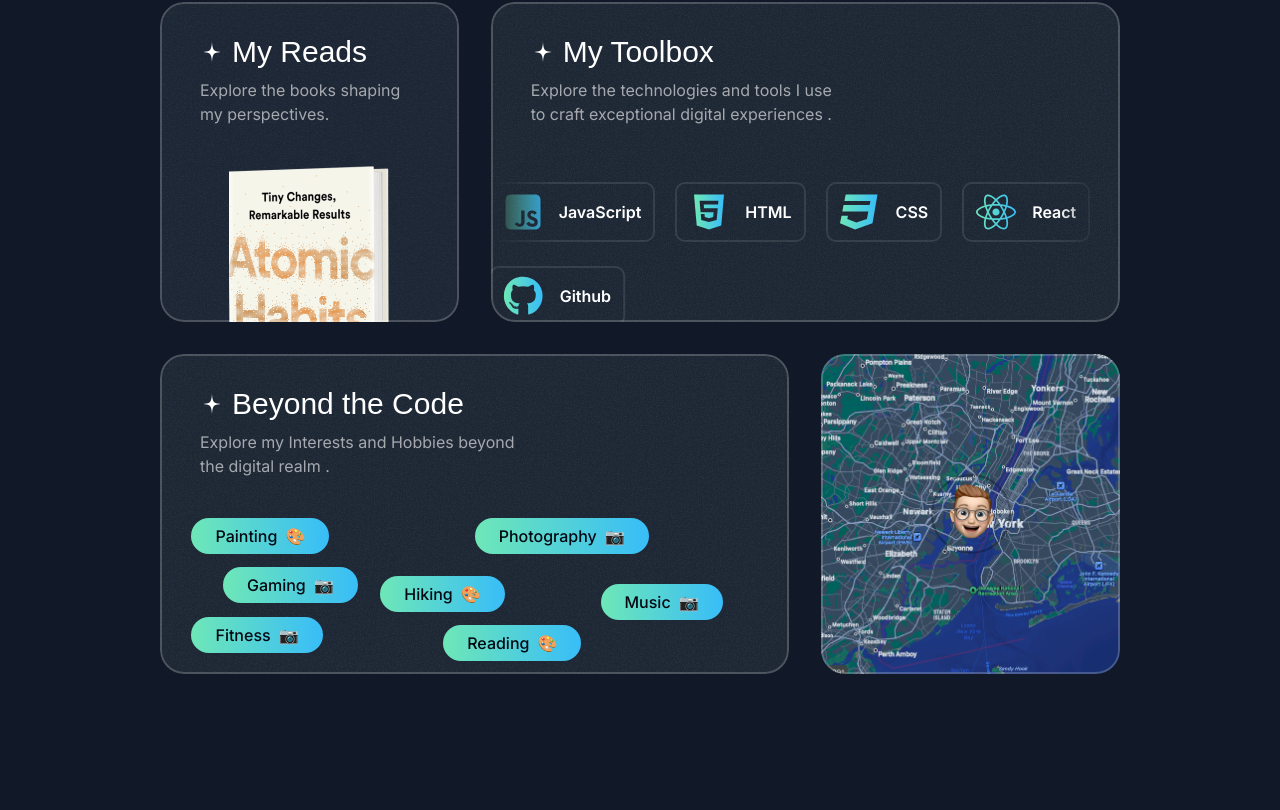
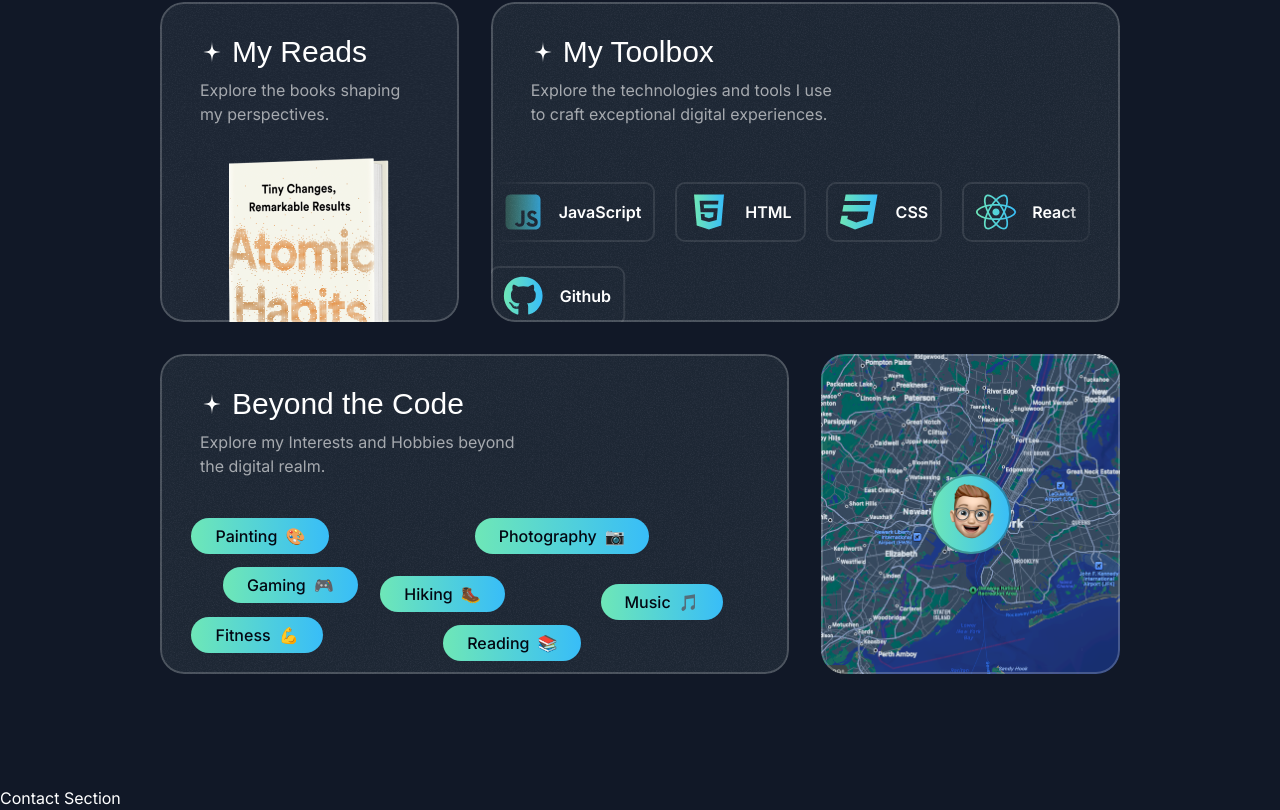
Before and after one commit to Prasant-Pradeep/portfolio_prasant, a Next.js app: page / in a window 1280 px wide. Shown: the part 4290-5100 px from the top of the page. Before the commit the page ends 5076 px from the top, so only its background shows below. Built offline with nearby package versions, Linux system fonts and the light colour scheme; a web font is replaced by a local one.

Commit message:
fix: Fixing semicolon error in about section

```diff
--- a/src/app/page.tsx
+++ b/src/app/page.tsx
@@ -4,6 +4,7 @@
 import { TapeSection } from "@/sections/Tape";
 import { TestimonialsSection } from "@/sections/Testimonials";
 import { AboutSection } from "@/sections/About";
+import { ContactSection } from "@/sections/Contact";
 export default function Home() {
   return (
     <div>
@@ -13,6 +14,7 @@
       <TapeSection />
       <TestimonialsSection />
       <AboutSection />
+      <ContactSection />
     </div>
   );
 }
--- a/src/components/TechIcon.tsx
+++ b/src/components/TechIcon.tsx
@@ -1,6 +1,7 @@
 export const TechIcon = ({component}:{component: React.ElementType}) => {
     const Component = component;
-    return <>
+    return (
+        <>
             <Component className="size-10 fill-[url(#tech-icon-gradient)]" />
             <svg className="size-0 absolute">
                 <linearGradient id="tech-icon-gradient">
@@ -8,5 +9,6 @@
                     <stop offset="100%" stopColor="rgb(56 189 248)" />
                 </linearGradient>
             </svg>
-    </>;
+        </>
+    );
 };
--- a/src/components/ToolboxItems.tsx
+++ b/src/components/ToolboxItems.tsx
@@ -1,4 +1,3 @@
-
 import { twMerge } from "tailwind-merge";
 import { TechIcon } from "./TechIcon";
 
@@ -21,8 +20,9 @@
         className
       )}
     >
-        <div className={twMerge(
-            "flex flex-none  py-0.5 gap-6 pr-6",
+      <div
+        className={twMerge(
+          "flex flex-none py-0.5 gap-6 pr-6",
           itemsWrapperClassName
         )}
       >
--- a/src/sections/About.tsx
+++ b/src/sections/About.tsx
@@ -56,31 +56,31 @@
   },
   {
     title: "Gaming",
-    emoji: "📷",
+    emoji: "🎮",
     left:"10%",
     top:"35%",
   },
   {
     title: "Hiking",
-    emoji: "🎨",
+    emoji: "🥾",
     left:"35%",
     top:"40%",
   },
   {
     title: "Music",
-    emoji: "📷",
+    emoji: "🎵",
     left:"70%",
     top:"45%",
   },
   {
     title: "Fitness",
-    emoji: "📷",
+    emoji: "💪",
     left:"5%",
     top:"65%",
   },
   {
     title: "Reading",
-    emoji: "🎨",
+    emoji: "📚",
     left:"45%",
     top:"70%",
   }
@@ -95,77 +95,65 @@
           title="A Glimpse Into My World"
           description="Learn more about who I am, what I do, and What inspires me"
         />
+
         <div className="mt-20 flex flex-col gap-8">
+          {/* Top row */}
           <div className="grid grid-cols-1 gap-8 md:grid-cols-5 lg:grid-cols-3 md:gap-8">
             <Card className="h-[320px] md:col-span-2 lg:col-span-1">
               <CardHeader
                 title="My Reads"
                 description="Explore the books shaping my perspectives."
               />
-          <div className="w-40 mx-auto mt-2 md:">
+              <div className="w-40 mx-auto mt-2 md:mt-0">
                 <Image src={bookImage} alt="Book cover" />
               </div>
             </Card>
+
             <Card className="h-[320px] md:col-span-3 lg:col-span-2">
               <CardHeader
                 title="My Toolbox"
-            description="Explore the technologies and tools I use to craft exceptional digital experiences ."
-            className=""
+                description="Explore the technologies and tools I use to craft exceptional digital experiences."
               />
-
               <ToolboxItems items={toolboxItems} className="mt-6" />
               <ToolboxItems
                 items={toolboxItems}
                 className="mt-6 -translate-x-1/2"
                 itemsWrapperClassName="-translate-x-1/2"
               />
-
             </Card>
           </div>
+
+          {/* Bottom row */}
           <div className="grid grid-cols-1 md:grid-cols-5 lg:grid-cols-3 gap-8">
             <Card className="h-[320px] p-0 flex flex-col md:col-span-3 lg:col-span-2">
               <CardHeader
                 title="Beyond the Code"
-            description="Explore my Interests and
-            Hobbies beyond the digital realm ."
+                description="Explore my Interests and Hobbies beyond the digital realm."
                 className="px-6 py-6"
               />
               <div className="relative flex-1">
                 {hobbies.map(hobby => (
                   <div
                     key={hobby.title}
-                className="inline-flex items-center
-                gap-2 px-6 bg-gradient-to-r from-emerald-300 to-sky-400
-                rounded-full py-1.5 absolute"
-                style={{
-                  left: hobby.left,
-                  top:hobby.top,
-                }}
+                    className="inline-flex items-center gap-2 px-6 bg-gradient-to-r from-emerald-300 to-sky-400 rounded-full py-1.5 absolute"
+                    style={{ left: hobby.left, top: hobby.top }}
                   >
-                <span className="font-medium
-                text-gray-950">
+                    <span className="font-medium text-gray-950">
                       {hobby.title}
                     </span>
                     <span>{hobby.emoji}</span>
                   </div>
-
                 ))}
               </div>
             </Card>
+
             <Card className="h-[320px] p-0 relative md:col-span-2 lg:col-span-1">
               <Image
                 src={mapImage}
                 alt="map"
                 className="h-full w-full object-cover object-left-top"
               />
-            <div className="absolute top-1/2 left-1/2
-            -translate-x-1/2 -translate-y-1/2 size-20
-            rounded-full bg-gradient-to-r
-            from-emarald-300 to-sky-400 after:content-
-            [''] after:absolute after:inset-0
-            after:outline after:outline-2
-            after:-outline-offset-2 after:rounded-full
-            after:outline-gray-950/30">
+              <div className="absolute top-1/2 left-1/2 -translate-x-1/2 -translate-y-1/2 size-20 rounded-full bg-gradient-to-r from-emerald-300 to-sky-400 after:content-[''] after:absolute after:inset-0 after:outline after:outline-2 after:-outline-offset-2 after:rounded-full after:outline-gray-950/30">
                 <Image
                   src={smileMemoji}
                   alt="smiling memoji"
```
Lines whose indentation alone changed are shown as unchanged.
